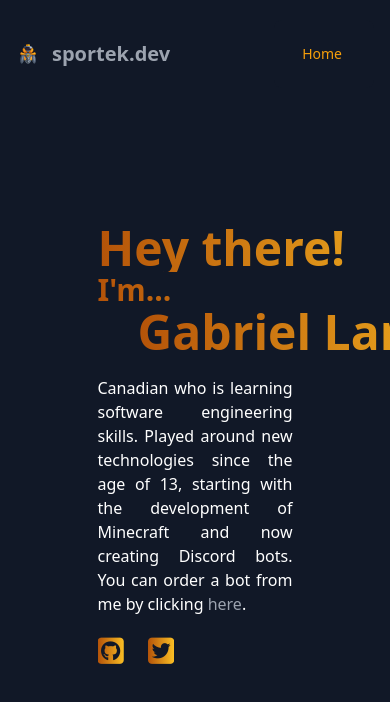
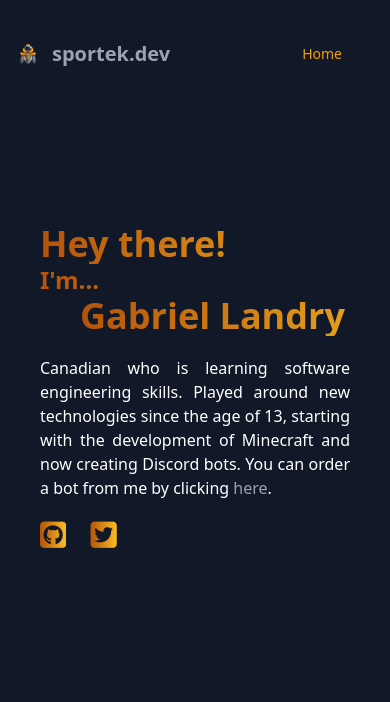
Before and after one commit to Sportek/website, a website: page src/index.html in a window 390 px wide. Drawn offline with Linux system fonts and the light colour scheme.

Commit message:
Another commit

```diff
--- a/src/index.html
+++ b/src/index.html
@@ -15,10 +15,10 @@
                 <img src="images/robot.png" class="mr-3 h-6 sm:h-8" alt="Logo"/>
                 <span class="self-center text-xl font-semibold whitespace-nowrap text-gray-400">sportek.dev</span>
             </a>
-                <ul class="flex flex-col p-4 mt-4 bg-gray-50 rounded-lg border border-gray-100 flex-row space-x-8 mt-0 text-sm font-medium border-0 bg-white bg-gray-900">
+                <ul class="flex flex-col p-4 mt-4 rounded-lg border border-gray-100 flex-row space-x-8 mt-0 text-sm font-medium border-0 bg-gray-900">
                     <li>
                         <a href="#"
-                           class="block py-2 pr-4 pl-3 rounded bg-transparent text-amber-500 p-0 text-white hover:text-amber-400"
+                           class="block py-2 pr-4 pl-3 rounded bg-transparent text-amber-500 p-0 hover:text-amber-400"
                            aria-current="page">Home</a>
                     </li>
                 </ul>
@@ -27,12 +27,12 @@
 </header>
 <body class="border-gray-200 px-2 sm:px-4 py-2.5 bg-gray-900">
 
-    <div id="home" class="absolute top-56 right-1/4 left-1/4">
+    <div id="home" class="absolute top-56 md:right-1/4 md:left-1/4 left-10 right-10">
         <div class="w-96">
-            <h2 class="font-extrabold text-transparent text-5xl bg-clip-text bg-gradient-to-l from-amber-400 to-amber-700">Hey there!</h2>
+            <h2 class="font-extrabold text-transparent md:text-5xl text-4xl bg-clip-text bg-gradient-to-l from-amber-400 to-amber-700">Hey there!</h2>
 
-            <h2 class="font-extrabold text-transparent text-3xl bg-clip-text bg-gradient-to-l from-amber-400 to-amber-700">I'm...</h2>
-            <h1 class="font-extrabold text-transparent text-5xl bg-clip-text bg-gradient-to-l from-amber-400 to-amber-700 relative left-10">Gabriel Landry</h1>
+            <h2 class="font-extrabold text-transparent md:text-3xl text-2xl bg-clip-text bg-gradient-to-l from-amber-400 to-amber-700">I'm...</h2>
+            <h1 class="font-extrabold text-transparent md:text-5xl text-4xl bg-clip-text bg-gradient-to-l from-amber-400 to-amber-700 relative left-10">Gabriel Landry</h1>
         </div>
         <h2 class="text-white mt-5 text-justify">
             Canadian who is learning software engineering skills. Played around new technologies since the age of 13, starting with the development of Minecraft and now creating Discord bots. You can order a bot from me by clicking <a href="https://discord.gg/UF6bvgycqn" target="_blank" rel="noopener noreferrer" class="text-gray-400"> here</a>.</h2>
```
Also changed, not shown: dist/output.css.
